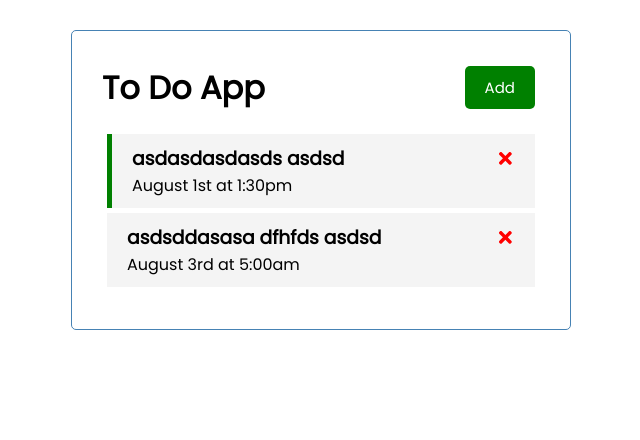
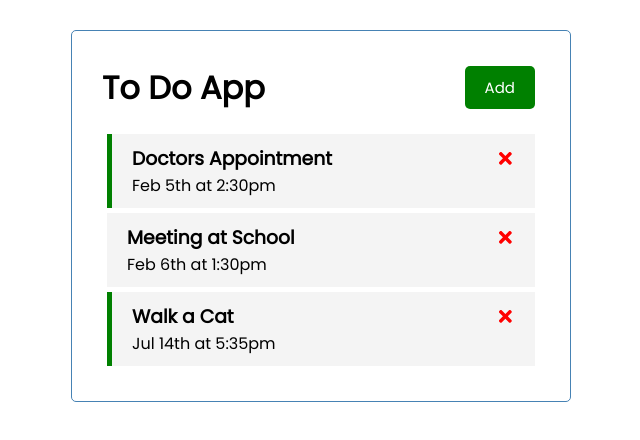
Before and after one commit to danielsky81/react-todo-app, a React (Create React App) app: page / in a window 1280 px wide. Shown: the top 440 px of the page, without its empty margins (319-959 px from the left). Built offline with nearby package versions, Linux system fonts and the light colour scheme; data requests are answered from the project's data file; the HTML template or start-up script is replaced by a standard one.

Commit message:
Add JSON server and CRUD data

```diff
--- /dev/null
+++ b/db.json
@@ -0,0 +1,22 @@
+{
+  "tasks": [
+    {
+      "id": 1,
+      "text": "Doctors Appointment",
+      "day": "Feb 5th at 2:30pm",
+      "reminder": true
+    },
+    {
+      "id": 2,
+      "text": "Meeting at School",
+      "day": "Feb 6th at 1:30pm",
+      "reminder": false
+    },
+    {
+      "text": "Walk a Cat",
+      "day": "Jul 14th at 5:35pm",
+      "reminder": true,
+      "id": 3
+    }
+  ]
+}
--- a/package.json
+++ b/package.json
@@ -6,6 +6,7 @@
     "@testing-library/jest-dom": "^5.11.4",
     "@testing-library/react": "^11.1.0",
     "@testing-library/user-event": "^12.1.10",
+    "json-server": "^0.16.3",
     "react": "^17.0.2",
     "react-dom": "^17.0.2",
     "react-icons": "^4.2.0",
@@ -16,7 +17,10 @@
     "start": "react-scripts start",
     "build": "react-scripts build",
     "test": "react-scripts test",
-    "eject": "react-scripts eject"
+    "eject": "react-scripts eject",
+
+    "server": "json-server --watch db.json --port 5000"
+
   },
   "eslintConfig": {
     "extends": [
--- a/src/App.js
+++ b/src/App.js
@@ -1,37 +1,75 @@
 import Header from "./components/Header";
 import Tasks from "./components/Tasks";
-import { useState } from 'react';
+import { useState, useEffect } from 'react';
 import AddTask from "./components/AddTask";
 
 function App() {
   const [showAddTask, setShowAddTask] = useState(false);
-  const [tasks, setTasks] = useState([
-    {
-      id: 1,
-      text:'asdasdasdasds asdsd',
-      day: 'August 1st at 1:30pm',
-      reminder: true
-    },
-    {
-      id: 2,
-      text:'asdsddasasa dfhfds asdsd',
-      day: 'August 3rd at 5:00am',
-      reminder: false
+  const [tasks, setTasks] = useState([]);
+
+  useEffect(()=> {
+    const getTasks = async () => {
+      const tasksFromServer = await fetchTasks();
+      setTasks(tasksFromServer);
     }
-  ]);
 
-  const addTask = task => {
-    const id = Math.floor(Math.random()*10000) + 1
-    const newTask = {id, ...task};
-    setTasks([...tasks, newTask])
+    getTasks();
+  }, [])
+
+  const fetchTasks = async () => {
+    const res = await fetch('http://localhost:5000/tasks');
+    const data = await res.json();
+
+    return data;
   }
 
-  const deleteTask = id => {
+  const fetchTask = async (id) => {
+    const res = await fetch(`http://localhost:5000/tasks/${id}`);
+    const data = await res.json();
+
+    return data;
+  }
+
+  const addTask = async (task) => {
+    // const id = Math.floor(Math.random()*10000) + 1
+    // const newTask = {id, ...task};
+    // setTasks([...tasks, newTask])
+
+    const res = await fetch('http://localhost:5000/tasks', {
+      method: 'POST',
+      headers: {
+        'Content-type': 'application/json'
+      },
+      body: JSON.stringify(task)
+    })
+
+    const data = await res.json();
+
+    setTasks([...tasks, data])
+  }
+
+  const deleteTask = async (id) => {
+    await fetch(`http://localhost:5000/tasks/${id}`, {
+      method: 'DELETE'
+    })
     setTasks(tasks.filter((task) => task.id !== id))
   }
 
-  const toggleReminder = id => {
-    setTasks(tasks.map((task) => task.id === id ? {...task, reminder: !task.reminder}: task))
+  const toggleReminder = async (id) => {
+    const taskToToggle = await fetchTask(id);
+    const updateTask = {...taskToToggle, reminder: !taskToToggle.reminder}
+
+    const res = await fetch(`http://localhost:5000/tasks/${id}`, {
+      method: 'PUT',
+      headers: {
+        'Content-type': 'application/json'
+      },
+      body: JSON.stringify(updateTask)
+    })
+
+    const data = await res.json();
+
+    setTasks(tasks.map((task) => task.id === id ? {...task, reminder: data.reminder}: task))
   }
 
   return (
```
Also changed, not shown: 1 other file (tests, documents, lock files or other folders).
